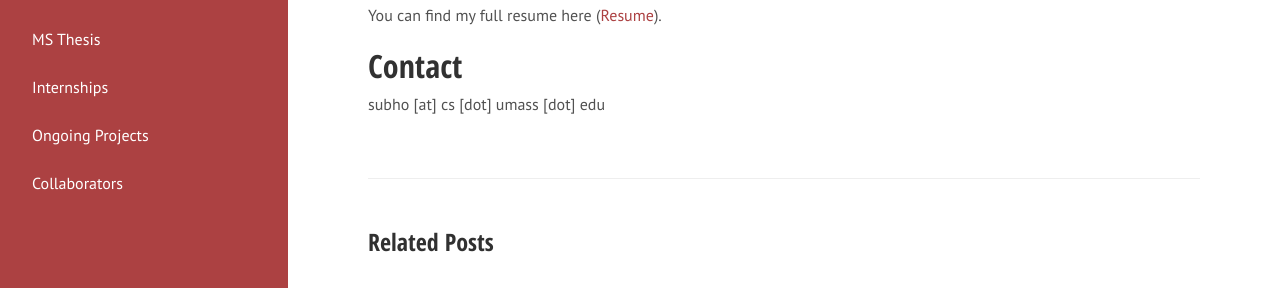
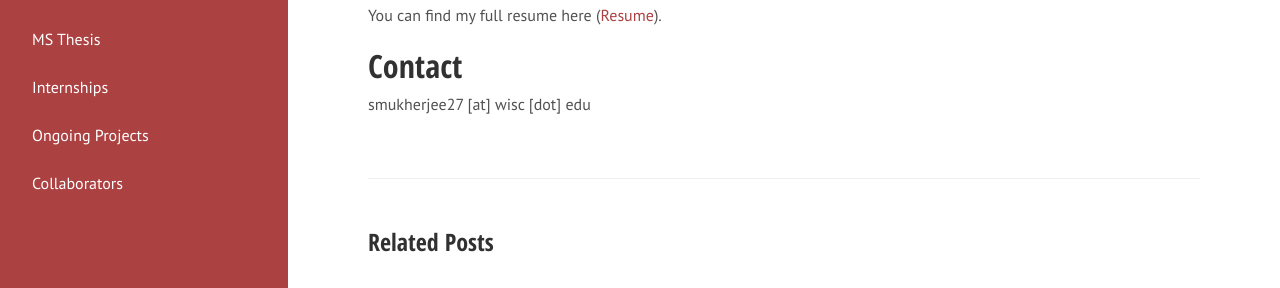
Before and after one commit to Subhojyoti22/subhojyoti.github.io, a Jekyll site: the page built from _posts/2016-09-06-about.md, in a window 1280 px wide and 1035 px high. Shown: the part 666-954 px from the top of the window. Built offline with Jekyll 4.4.1, drawn with Linux system fonts in a browser that asks for light colours; Markdown is read by kramdown in place of the engine named in the settings.

Commit message:
Update 2016-09-06-about.md

```diff
--- a/_posts/2016-09-06-about.md
+++ b/_posts/2016-09-06-about.md
@@ -24,4 +24,4 @@ You can find my full resume here ([Resume](/pdf/subho_cv.pdf)).
 
 # Contact
 
-subho [at] cs [dot] umass [dot] edu
+smukherjee27 [at] wisc [dot] edu
```
